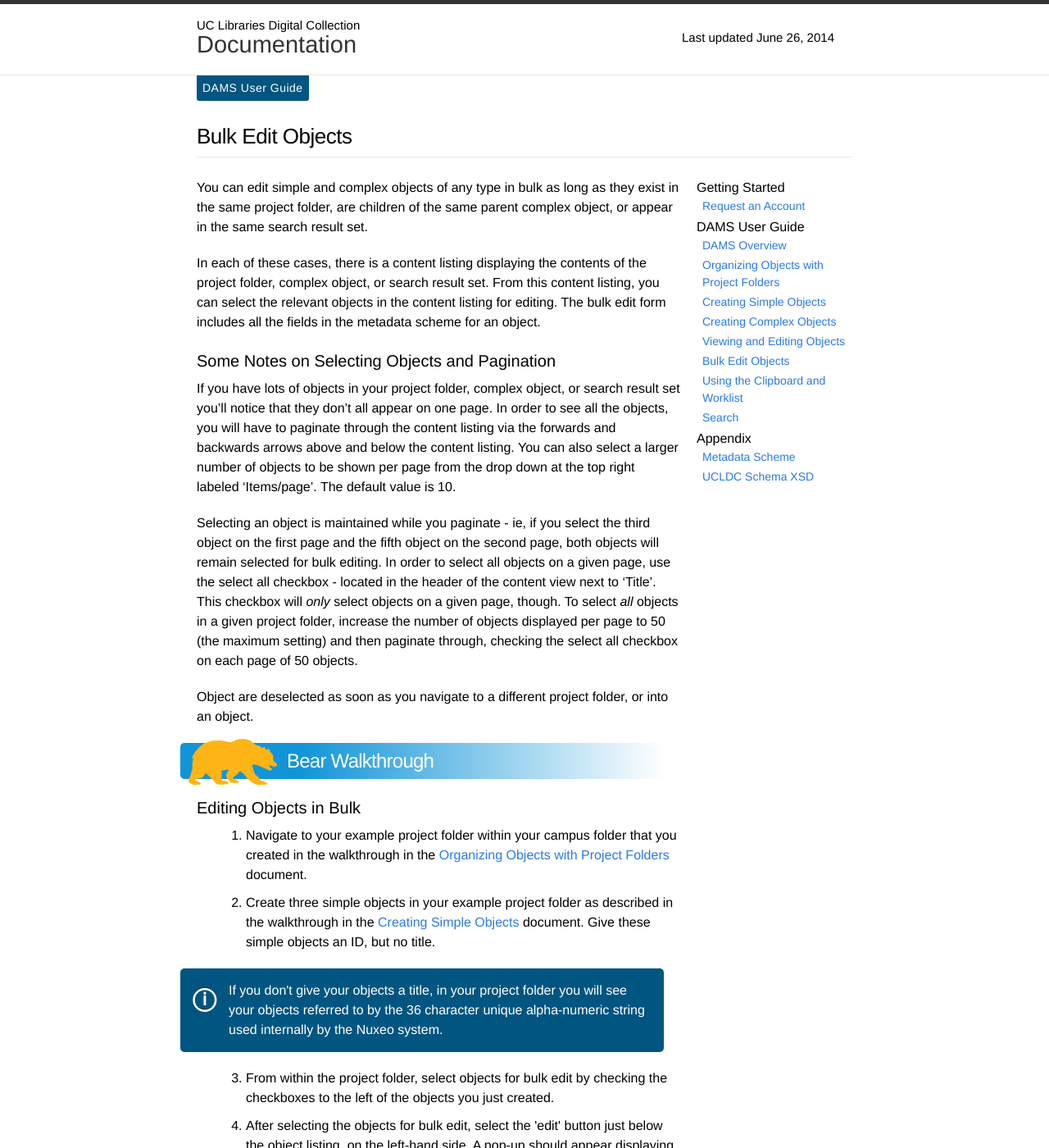
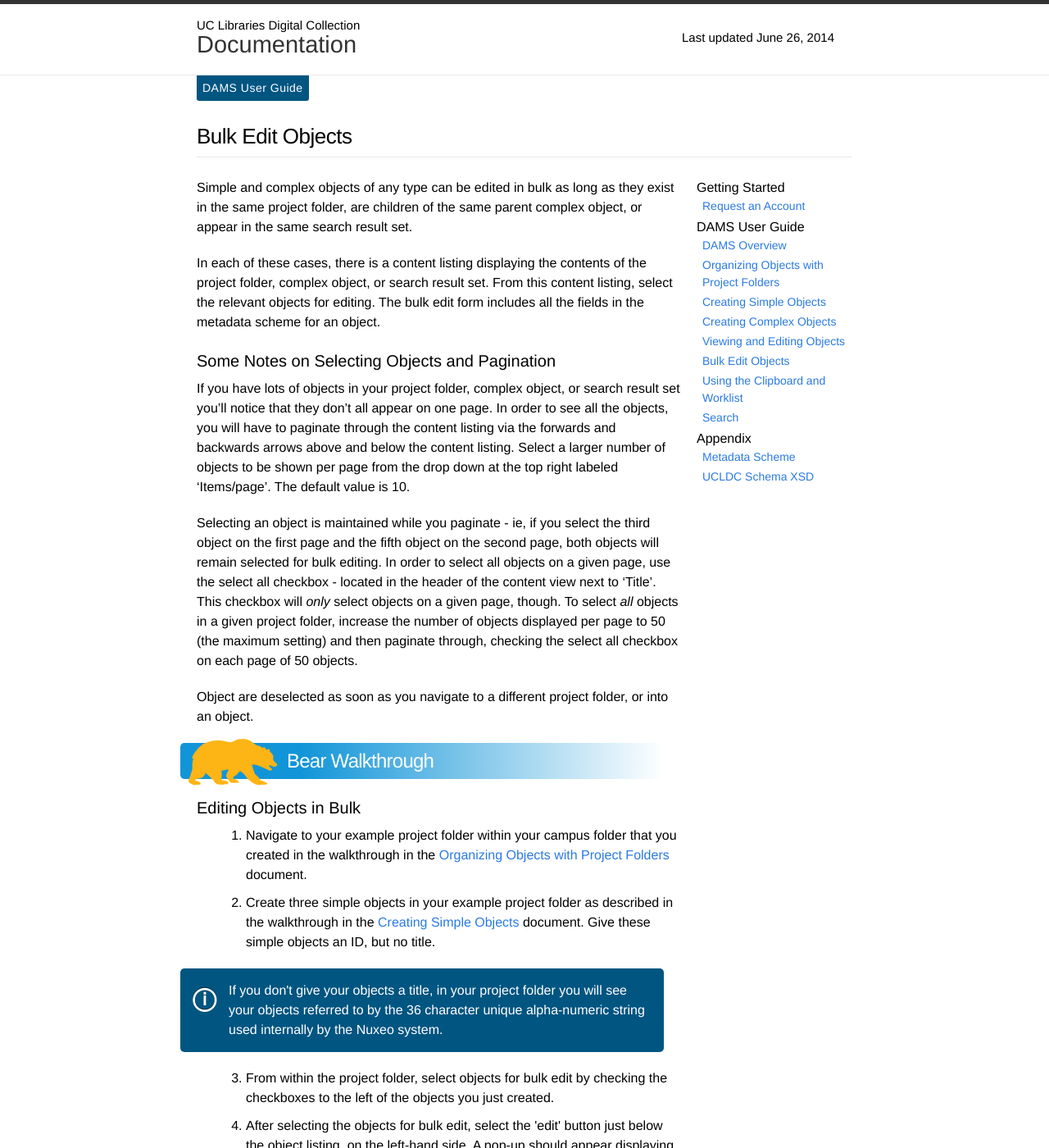
Before and after one commit to ucldc/ucldc-docs, a Jekyll site: the page built from docs/dams/bulk-edit.md, in a window 1280 px wide and 1400 px high. Shown: the whole window at 82% size. Built offline with Jekyll 4.4.1, drawn with Linux system fonts in a browser that asks for light colours; nearby versions of some CDN libraries; some of the changed text lies outside the part shown.

Commit message:
Noticed I was using 'You can...' a lot, changed the language to be a more active voice.

```diff
--- a/docs/dams/bulk-edit.md
+++ b/docs/dams/bulk-edit.md
@@ -7,13 +7,13 @@
 breadcrumbs: DAMS User Guide
 ---
 
-You can edit simple and complex objects of any type in bulk as long as they exist in the same project folder, are children of the same parent complex object, or appear in the same search result set.
+Simple and complex objects of any type can be edited in bulk as long as they exist in the same project folder, are children of the same parent complex object, or appear in the same search result set.
 
-In each of these cases, there is a content listing displaying the contents of the project folder, complex object, or search result set. From this content listing, you can select the relevant objects in the content listing for editing. The bulk edit form includes all the fields in the metadata scheme for an object.
+In each of these cases, there is a content listing displaying the contents of the project folder, complex object, or search result set. From this content listing, select the relevant objects for editing. The bulk edit form includes all the fields in the metadata scheme for an object.
 
 ## Some Notes on Selecting Objects and Pagination
 
-If you have lots of objects in your project folder, complex object, or search result set you'll notice that they don't all appear on one page. In order to see all the objects, you will have to paginate through the content listing via the forwards and backwards arrows above and below the content listing. You can also select a larger number of objects to be shown per page from the drop down at the top right labeled 'Items/page'. The default value is 10.
+If you have lots of objects in your project folder, complex object, or search result set you'll notice that they don't all appear on one page. In order to see all the objects, you will have to paginate through the content listing via the forwards and backwards arrows above and below the content listing. Select a larger number of objects to be shown per page from the drop down at the top right labeled 'Items/page'. The default value is 10.
 
 Selecting an object is maintained while you paginate - ie, if you select the third object on the first page and the fifth object on the second page, both objects will remain selected for bulk editing. In order to select all objects on a given page, use the select all checkbox - located in the header of the content view next to 'Title'. This checkbox will _only_ select objects on a given page, though. To select _all_ objects in a given project folder, increase the number of objects displayed per page to 50 (the maximum setting) and then paginate through, checking the select all checkbox on each page of 50 objects.
 
@@ -34,7 +34,7 @@
   <li>Modify the title in the Bulk Edit form. Input 'Golden Bear' in the title field and 'Bear Objects' in the alternative title field.</li>
 </ol>
 
-<div class="note">You'll notice a checkbox next to each field that is automatically checked when the corresponding field is modified. Any field with a checked checkbox next to it will be modified for all the selected objects. You can check a field's checkbox without entering anything into the field to delete that field's contents for multiple objects.</div>
+<div class="note">You'll notice a checkbox next to each field that is automatically checked when the corresponding field is modified. Any field with a checked checkbox next to it will be modified for all the selected objects. Check a field's checkbox without entering anything into the field to delete that field's contents for multiple objects.</div>
 
 <ol start="6">
   <li>Press the save button. You should see the content listing update to display the title 'Bear Objects' for all the objects you just bulk edited.</li>
```
Also changed, not shown: docs/dams/clipboard.md (+2 -2 lines).
